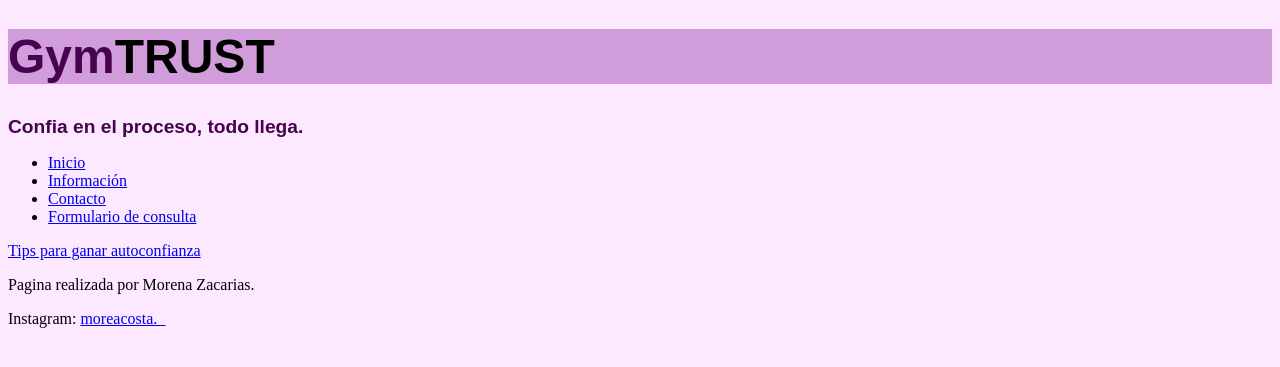
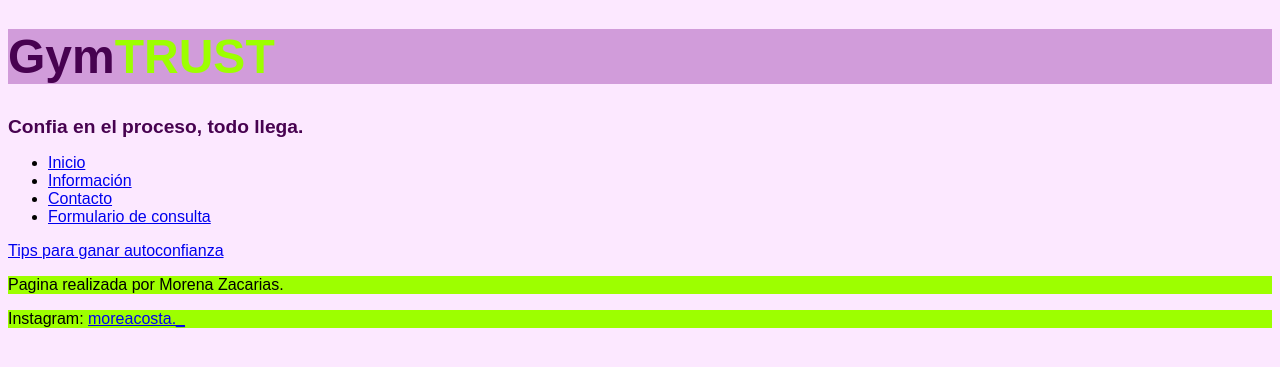
Before and after one commit to MorenaZacarias/MorenaZacarias.github.io, a plain HTML site: page index.html in a window 1280 px wide. Shown: the part 29-396 px from the top of the page. Drawn offline with Linux system fonts and the light colour scheme.

Commit message:
Update style.css

```diff
--- a/css/style.css
+++ b/css/style.css
@@ -9,10 +9,19 @@ h2 {
     font-family: Arial, "Helvetica Neue", Helvetica, sans-serif;
     font-size:larger
 }
+li{
+    font-family: Arial, Helvetica, sans-serif;
+}
 body{
     background-color: #fce8ff;
 }
+a{
+    font-family: Arial, Helvetica, sans-serif;
+}
+p{
+    font-family: Arial, Helvetica, sans-serif;
+    background-color: rgb(157, 255, 0) ;
+}
 
 .titulo .trust{
-    color: black;
-}
+    color: rgb(157, 255, 0);
```
